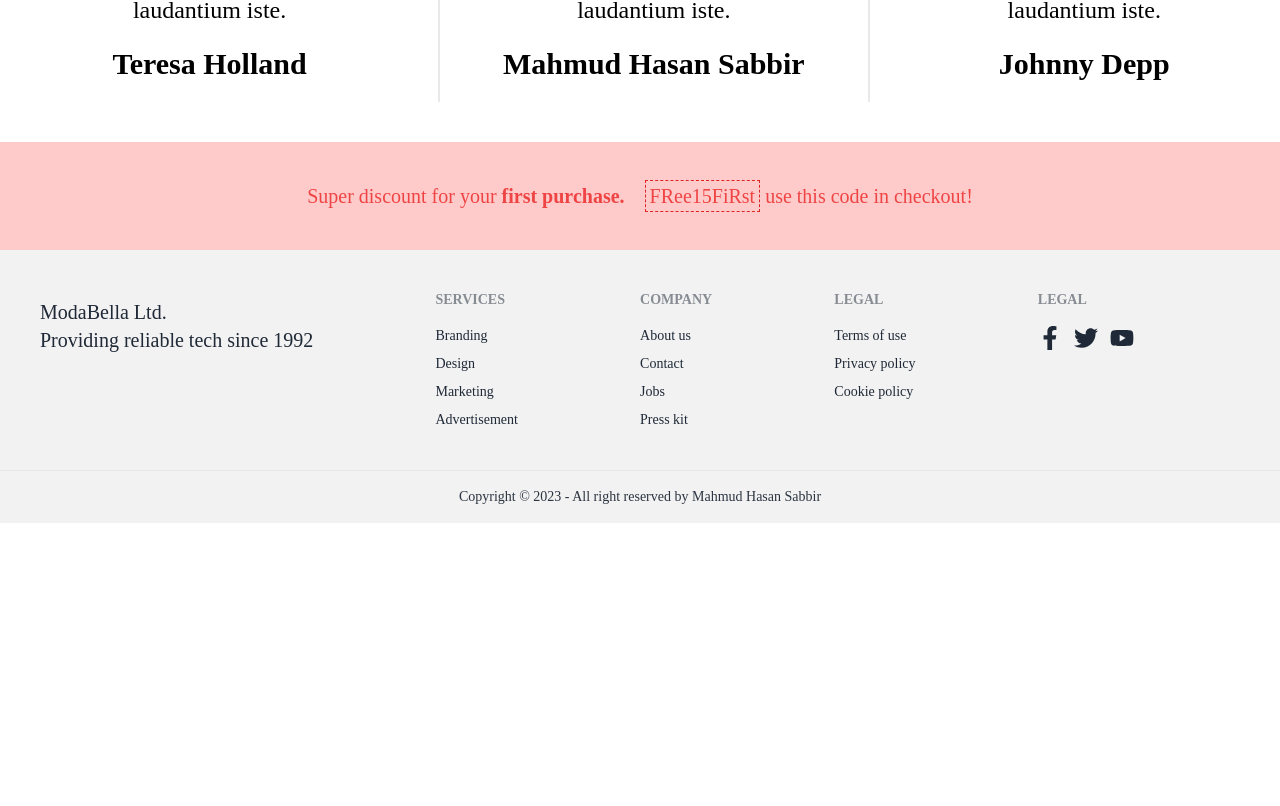
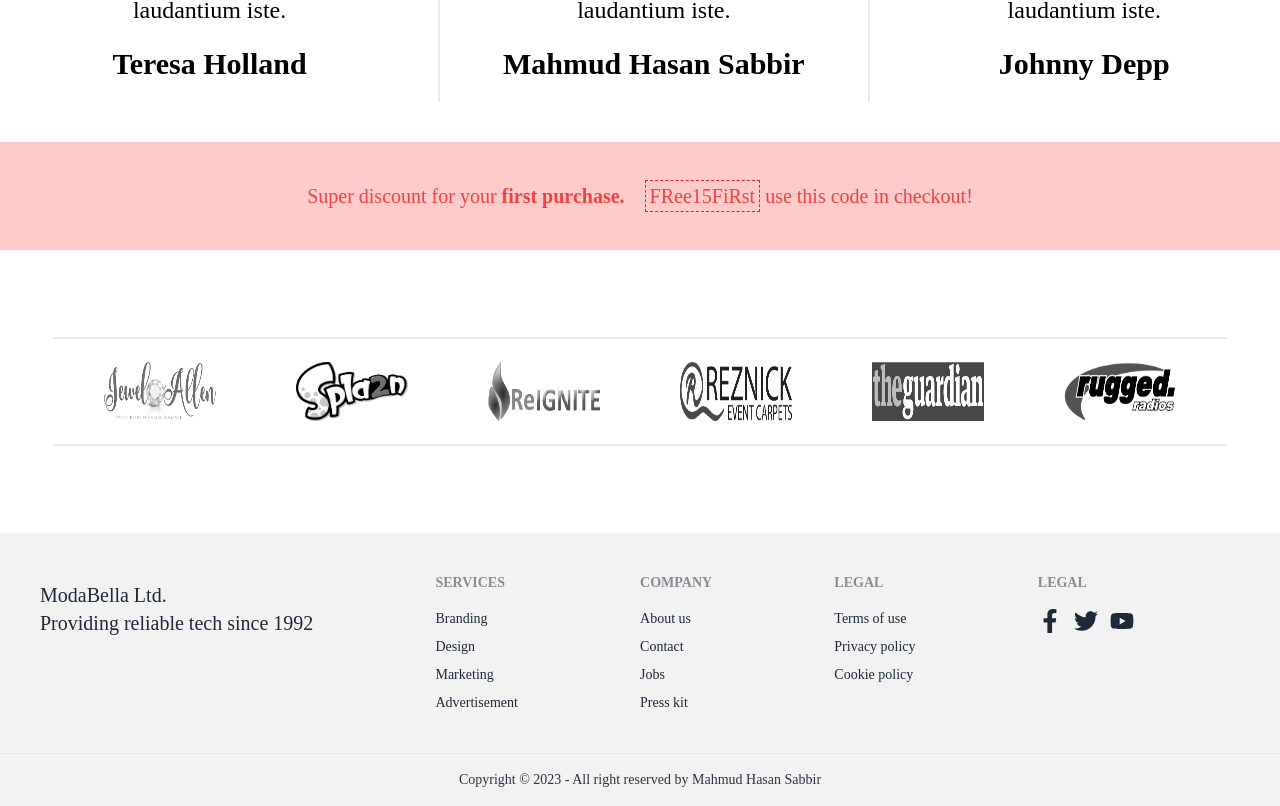
Before and after one commit to hassansabbir/modabella-client, a React (Vite) app: page / in a window 1280 px wide. Shown: the part 2031-2837 px from the top of the page. Before the commit the page ends 2554 px from the top, so only its background shows below. Built offline with nearby package versions, Linux system fonts and the light colour scheme; no server answers; a web font is replaced by a local one.

Commit message:
dashboard added

```diff
--- /dev/null
+++ b/src/Layout/Dashboard.jsx
@@ -0,0 +1,53 @@
+import { Link, Outlet } from "react-router-dom";
+
+const Dashboard = () => {
+  return (
+    <div>
+      <div className="drawer lg:drawer-open">
+        <input id="my-drawer-2" type="checkbox" className="drawer-toggle" />
+        <div className="drawer-content flex flex-col items-center justify-center">
+          <Outlet></Outlet>
+          <label
+            htmlFor="my-drawer-2"
+            className="btn btn-primary drawer-button lg:hidden"
+          >
+            Open drawer
+          </label>
+        </div>
+        <div className="drawer-side">
+          <label htmlFor="my-drawer-2" className="drawer-overlay"></label>
+          <ul className="menu p-4 w-80 h-full bg-base-200 text-2xl font-bold text-base-content">
+            {/* Sidebar content here */}
+            <li>
+              <Link to="/">Back to Home</Link>
+            </li>
+            <div className="divider" />
+            <li>
+              <Link>My Cart</Link>
+            </li>
+            <li>
+              <Link>My Products</Link>
+            </li>
+            <li>
+              <Link>Payment History</Link>
+            </li>
+            <li>
+              <Link to="addAProduct">Add Product</Link>
+            </li>
+            <li>
+              <Link>My Added Products</Link>
+            </li>
+            <li>
+              <Link>Manage Users</Link>
+            </li>
+            <li>
+              <Link>Manage Products</Link>
+            </li>
+          </ul>
+        </div>
+      </div>
+    </div>
+  );
+};
+
+export default Dashboard;
--- /dev/null
+++ b/src/Pages/Dashboard/AddAProduct/AddAProduct.jsx
@@ -0,0 +1,9 @@
+const AddAProduct = () => {
+  return (
+    <div>
+      <h2>Add A Product</h2>
+    </div>
+  );
+};
+
+export default AddAProduct;
--- /dev/null
+++ b/src/Pages/Dashboard/MyAddedProducts/MyAddedProducts.jsx
@@ -0,0 +1,5 @@
+const MyAddedProducts = () => {
+  return <div></div>;
+};
+
+export default MyAddedProducts;
--- a/src/Pages/Home/Home/Home.jsx
+++ b/src/Pages/Home/Home/Home.jsx
@@ -2,6 +2,7 @@ import Banner from "../Banner/Banner";
 import Discount from "../Discount/Discount";
 import Features from "../Features/Features";
 import Review from "../Review/Review";
+import Sponsors from "../Sponsors/Sponsors";
 import NewCollection from "../newCollection/newCollection";
 
 const Home = () => {
@@ -12,6 +13,7 @@ const Home = () => {
       <NewCollection />
       <Review />
       <Discount />
+      <Sponsors />
     </div>
   );
 };
--- /dev/null
+++ b/src/Pages/Home/Sponsors/Sponsors.jsx
@@ -0,0 +1,49 @@
+import logo1 from "../../../assets/logo1.png";
+import logo2 from "../../../assets/logo2.png";
+import logo3 from "../../../assets/logo3.png";
+import logo4 from "../../../assets/logo4.png";
+import logo5 from "../../../assets/logo5.png";
+import logo6 from "../../../assets/logo6.png";
+
+const Sponsors = () => {
+  return (
+    <div className="my-20">
+      <div className="divider w-11/12 mx-auto" />
+      <div className="flex justify-center gap-20">
+        <img
+          className="w-28 hover:grayscale-0 grayscale transition duration-300"
+          src={logo1}
+          alt=""
+        />
+        <img
+          className="w-28 hover:grayscale-0 grayscale transition duration-300"
+          src={logo2}
+          alt=""
+        />
+        <img
+          className="w-28 hover:grayscale-0 grayscale transition duration-300"
+          src={logo3}
+          alt=""
+        />
+        <img
+          className="w-28 hover:grayscale-0 grayscale transition duration-300"
+          src={logo4}
+          alt=""
+        />
+        <img
+          className="w-28 hover:grayscale-0 grayscale transition duration-300"
+          src={logo5}
+          alt=""
+        />
+        <img
+          className="w-28 hover:grayscale-0 grayscale transition duration-300"
+          src={logo6}
+          alt=""
+        />
+      </div>
+      <div className="divider w-11/12 mx-auto" />
+    </div>
+  );
+};
+
+export default Sponsors;
--- a/src/Shared/Navbar/Navbar.jsx
+++ b/src/Shared/Navbar/Navbar.jsx
@@ -23,7 +23,7 @@ const Navbar = () => {
         <Link>About Us</Link>
       </li>
       <li>
-        <Link>Dashboard</Link>
+        <Link to="/dashboard">Dashboard</Link>
       </li>
     </>
   );
```
Also changed, not shown: src/routes/Routes.jsx (+12 -0 lines).
